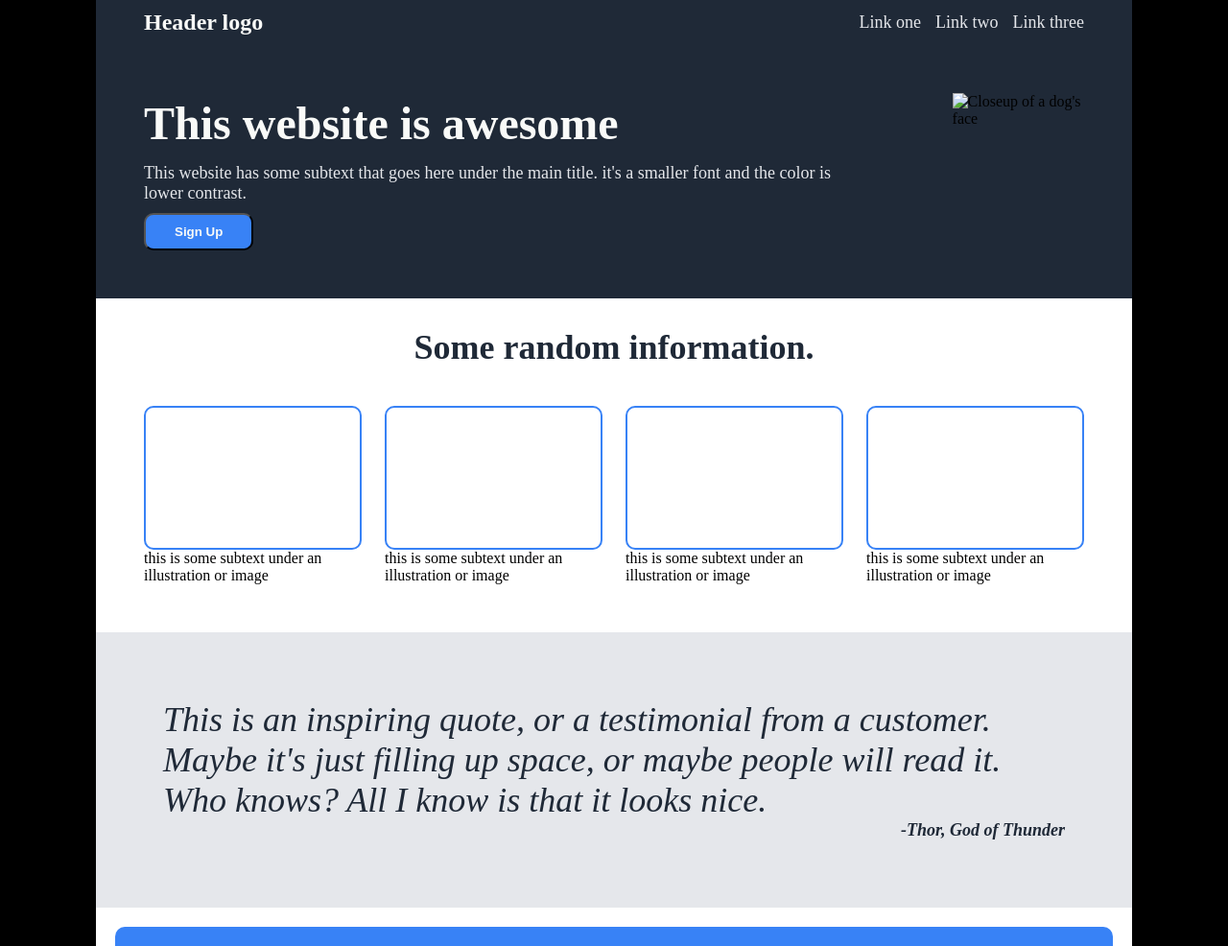
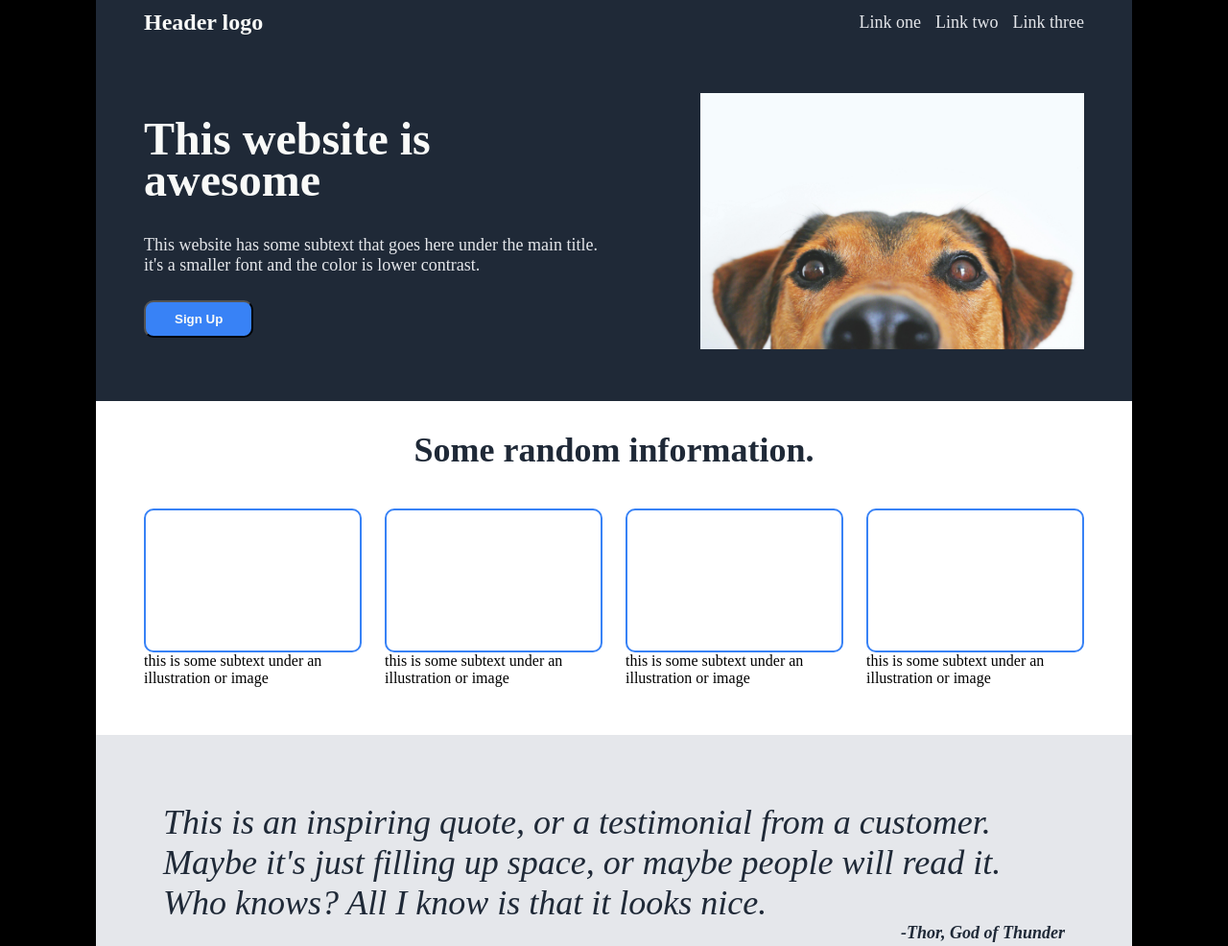
Before and after one commit to reikasar/odin-landingpage, a plain HTML site: page index.html in a window 1280 px wide. Shown: the top 986 px of the page at 96% size. Drawn offline with Linux system fonts and the light colour scheme; the site is published under a folder, as on GitHub Pages, so addresses that start at the root find nothing.

Commit message:
fix img link

```diff
--- a/index.html
+++ b/index.html
@@ -34,7 +34,7 @@
     </div>
     <div class="hero-image">
       <img
-        src="/img/dog.jpg"
+        src="img/dog.jpg"
         alt="Closeup of a dog's face"
       />
     </div>
```
